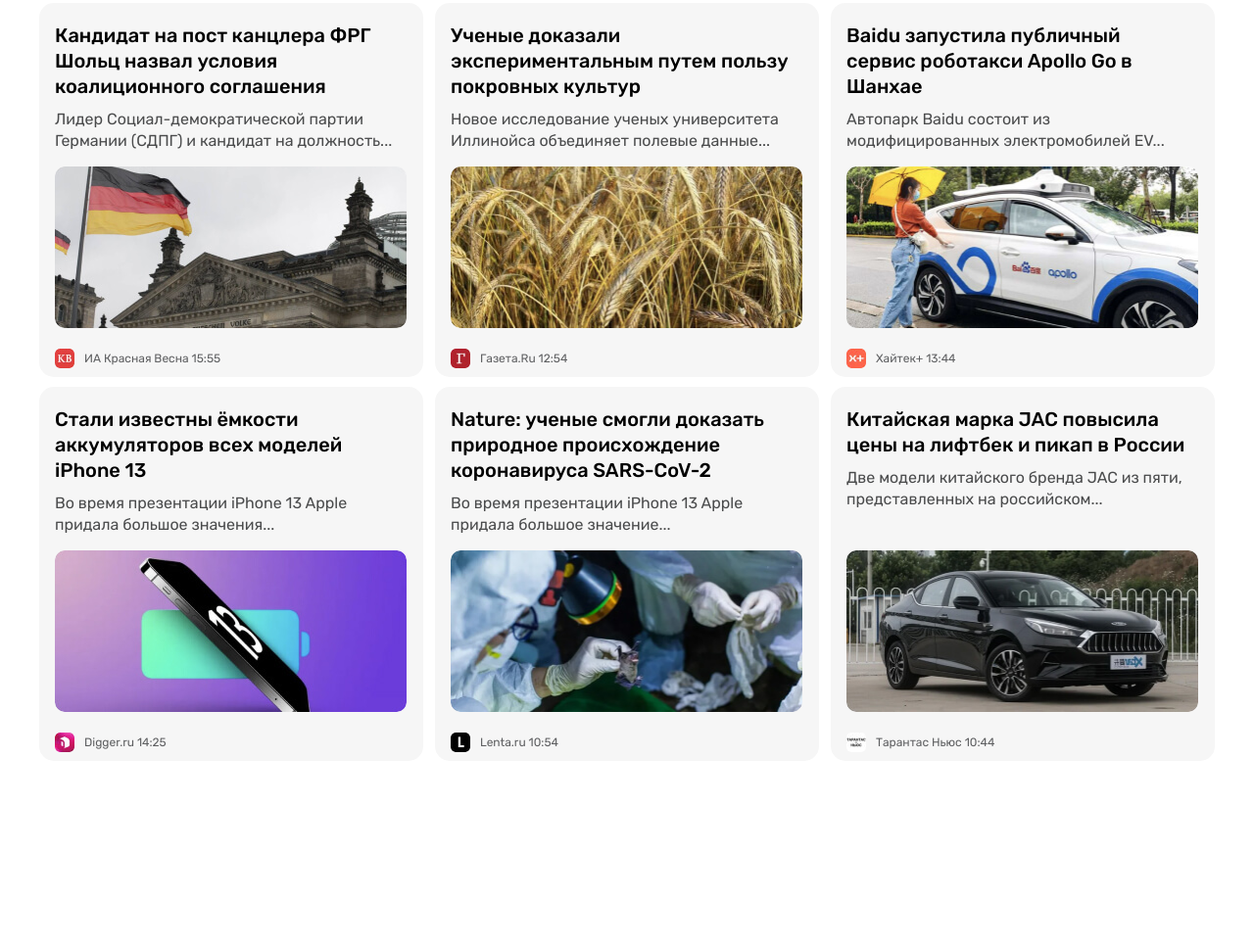
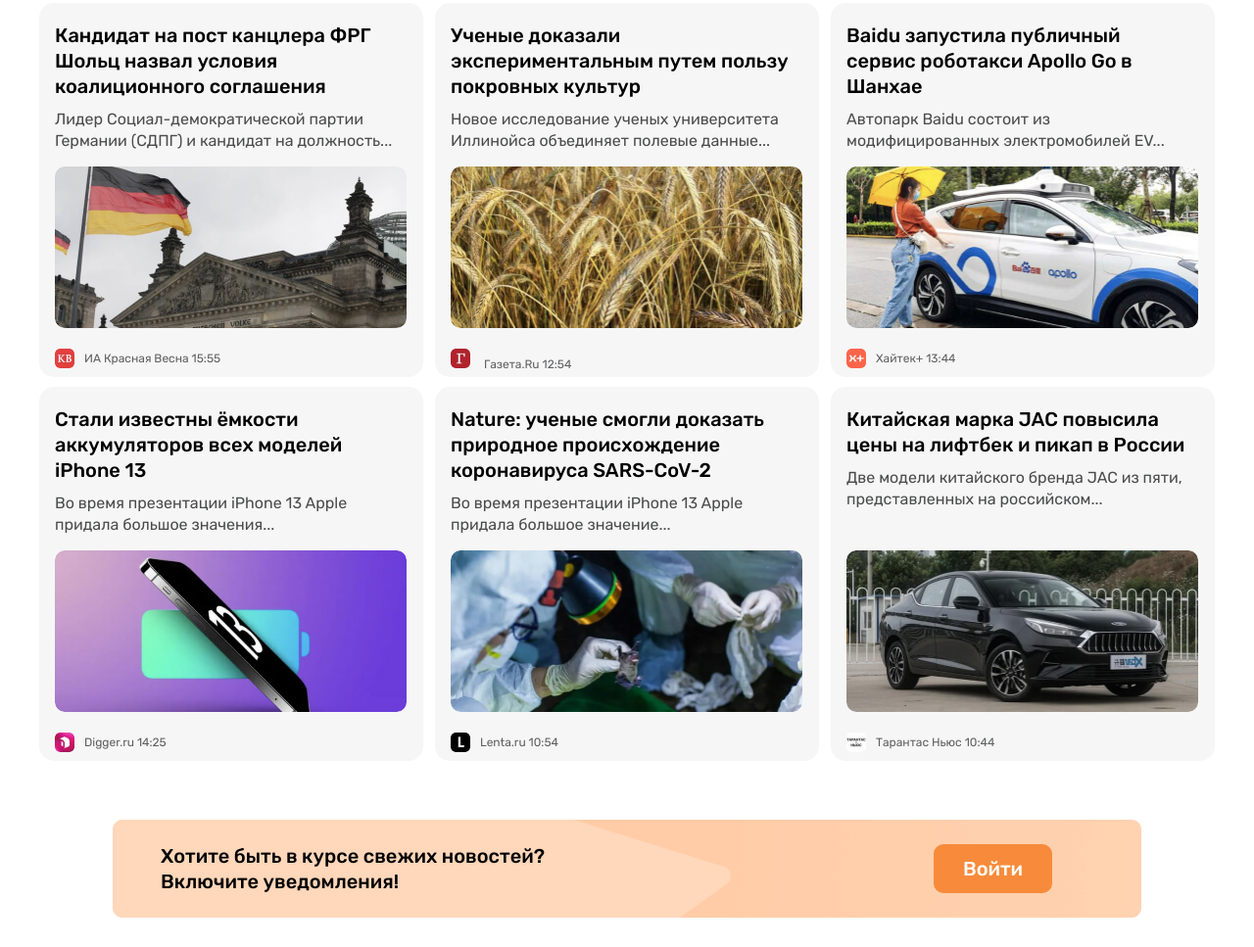
Before and after one commit to Sabohatfrontend/namanganliklar24, a plain HTML site: page index.html in a window 1280 px wide. Shown: the part 401-1368 px from the top of the page at 98% size. Before the commit the page ends 1238 px from the top, so only its background shows below. Drawn offline with Linux system fonts and the light colour scheme.

Commit message:
ADD BANNER STYLE

```diff
--- a/css/styles.css
+++ b/css/styles.css
@@ -42,6 +42,7 @@ img{
   text-align: center;
   cursor: pointer;
 }
+
 .button-primary {
   background-color: #7296ec;
   color: #fff;
@@ -96,6 +97,7 @@ img{
 .site-header-logo:active{
   opacity: 0.6;
 }
+
 /* CURRENCY RATES */
 .currency-rates {
   display: flex;
@@ -105,9 +107,11 @@ img{
   margin-right: auto;
   list-style: none;
 }
+
 .currency-rates-item:not(:last-child) {
   margin-right: 25px;
 }
+
 .currency-rates-type {
   color: #2959ce;
 }
@@ -126,6 +130,7 @@ img{
   line-height: normal;
   font-size: 14px;
 }
+
 .lang-toggle {
   display: flex;
   padding: 3px;
@@ -169,6 +174,7 @@ img{
   margin: 0;
   list-style: none;
 }
+
 .sitenav-item{
   margin-top: 4px;
   margin-bottom: 4px;
@@ -231,23 +237,27 @@ img{
   height: 132px;
   margin-bottom: 15px;
 }
+
 .site-card-link{
   display: block;
   text-decoration:none;
   color: #000;
 }
+
 .site-card-header {
   font-weight: 500;
   line-height: 1.3;
   font-size: 20px;
   margin-top: 0;
   margin-bottom: 10px;
+}
 
-}
 .site-card-text {
   margin-top: 0;
   margin-bottom: 0;
+  font-weight: normal;
 }
+
 .site-card-img {
   width: 359px;
   height: 165px;
@@ -255,18 +265,69 @@ img{
   margin-bottom: 15px;
 }
 
-.img-mean{
+.img-bottom{
   display: flex;
   align-items: center;
 }
+
 .site-card-img-mark {
   width: 20px;
   height: 20px;
   border-radius: 5px;
   margin-right: 10px;
 }
+
 .site-card-img-text {
   color: #5E5F61;
   font-size: 12px;
   line-height: 14px;
- }
+}
+
+.banner-container{
+  width: 1050px;
+  height: 100px;
+  background-image: url(/img/bacground-orange.png) ;
+  display: flex;
+  justify-content: space-between;
+  align-items: center;
+  margin-bottom: 30px;
+}
+
+.banner-text {
+  width: 404px;
+  font-weight: 500;
+  font-size: 20px;
+  line-height: 26px;
+  color:#000;
+  margin-left: 29px;
+
+}
+
+.banner-button {
+  display: inline-block;
+  padding: 13px 30px;
+  margin-right: 71px;
+  border-radius: 10px;
+  font-weight: 500;
+  font-size: 20px;
+  line-height: 24px;
+  text-decoration: none;
+  text-align: center;
+  cursor: pointer;
+}
+
+.banner-button-primary {
+  background-color: #F78B3B;
+  color: #fff;
+  font-weight: 500;
+  font-size: 20px;
+  line-height: 24px;
+}
+
+.banner-button-primary:hover{
+  opacity: 0.8;
+}
+
+.banner-button-primary:active{
+  opacity: 0.6;
+}
--- a/index.html
+++ b/index.html
@@ -86,6 +86,9 @@
           </li>
         </ul>
       </nav>
+      <!-- SITENAV-END -->
+
+      <!-- BANNER-->
       <aside class="site-header-banner">
         <a class="site-header-banner-link" href="htpp://olcha/uz" target="_blank">
           <img class="site-header-banner-img" src="img/optimize.jpg" alt="shopme" width="1200" height="128"
@@ -94,103 +97,129 @@
       </aside>
     </div>
   </header>
+
   <!-- MAIN -->
   <main class="site-main">
     <ul class="site-card-list container">
+      <!-- CARD-1 -->
       <li class="site-card-item">
-
         <div class="site-card-frame">
           <a class="site-card-link" href="#">
-            <h4 class="site-card-header">Кандидат на пост канцлера ФРГ Шольц назвал условия коалиционного соглашения</h4>
+            <h4 class="site-card-header">
+              Кандидат на пост канцлера ФРГ Шольц назвал условия коалиционного соглашения
+            </h4>
           </a>
-          <p class="site-card-text">Лидер Социал-демократической партии Германии (СДПГ) и кандидат на должность...</p>
+          <p class="site-card-text">
+            Лидер Социал-демократической партии Германии (СДПГ) и кандидат на должность...
+          </p>
         </div>
         <img class="site-card-img" src="img/card-img1.jpg" alt="image flag" width="359"    height="165"
         srcset="img/card-img1.jpg 1x, img/card-img1@2x.jpg 2x">
-        <div class="img-mean">
+        <!--  IMAGE BOTTOM -->
+        <div class="img-bottom">
           <img class="site-card-img-mark" src="img/mark1.jpg" alt="mark" width="20" height="20" srcset="img/mark1.jpg 1x, img/mark1@2x.jpg 2x">
           <span class="site-card-img-text">ИА Красная Весна 15:55</span>
         </div>
       </li>
-
+      <!-- CARD2 -->
       <li class="site-card-item">
         <div class="site-card-frame">
           <a class="site-card-link" href="#">
-            <h4 class="site-card-header">Ученые доказали экспериментальным путем пользу покровных культур</h4>
+            <h4 class="site-card-header">
+              Ученые доказали экспериментальным путем пользу покровных культур
+            </h4>
           </a>
-          <p class="site-card-text">Новое исследование ученых университета Иллинойса объединяет полевые данные... </p>
+          <p class="site-card-text">
+            Новое исследование ученых университета Иллинойса объединяет полевые данные...
+          </p>
         </div>
-
         <img class="site-card-img" src="img/card-img2.jpg" alt="image wheat"  width="359" height="165" srcset="img/card-img2.jpg 1x, img/card-img2@2x.jpg 2x">
-        <div class="img-mean">
+        <!-- IMAGE BOTTOM -->
+        <div class="img-top">
           <img class="site-card-img-mark" src="img/mark2.jpg" alt="mark"
           width="20" height="20"
           srcset="img/mark2.jpg 1x, img/mark2@2x.jpg 2x">
           <span class="site-card-img-text">Газета.Ru 12:54</span>
         </div>
       </li>
-
+      <!-- CARD3 -->
       <li class="site-card-item">
         <div class="site-card-frame">
           <a class="site-card-link" href="#">
-            <h4 class="site-card-header">Baidu запустила публичный сервис роботакси Apollo Go в Шанхае</h4>
+            <h4 class="site-card-header">
+              Baidu запустила публичный сервис роботакси Apollo Go в Шанхае
+            </h4>
           </a>
-          <p class="site-card-text">Автопарк Baidu состоит из модифицированных электромобилей EV... </p>
+          <p class="site-card-text">
+            Автопарк Baidu состоит из модифицированных электромобилей EV...
+          </p>
         </div>
-
         <img class="site-card-img" src="img/card-img3.jpg" alt="image gir width car" width="359" height="165" srcset="img/card-img3.jpg 1x, img/card-img3@2x.jpg 2x">
-        <div class="img-mean">
+        <!-- IMAGE BOTTOM -->
+        <div class="img-bottom">
           <img class="site-card-img-mark" src="img/mark3.jpg" alt="mark"
           width="20" height="20"
           srcset="img/mark3.jpg 1x, img/mark3@2x.jpg 2x">
           <span class="site-card-img-text">Хайтек+ 13:44</span>
         </div>
       </li>
-
+      <!-- CARD4 -->
       <li class="site-card-item">
         <div class="site-card-frame">
           <a class="site-card-link" href="#">
-            <h4 class="site-card-header">Стали известны ёмкости аккумуляторов всех моделей iPhone 13</h4>
+            <h4 class="site-card-header">
+              Стали известны ёмкости аккумуляторов всех моделей iPhone 13
+            </h4>
           </a>
-          <p class="site-card-text">Во время презентации iPhone 13 Apple придала большое значения...</p>
+          <p class="site-card-text">
+            Во время презентации iPhone 13 Apple придала большое значения...
+          </p>
         </div>
-
         <img class="site-card-img" src="img/card-img4.jpg" alt="image phone" width="359" height="165" srcset="img/card-img4.jpg 1x, img/card-img4@2x.jpg 2x">
-        <div class="img-mean">
+        <!-- IMAGE BOTTOM -->
+        <div class="img-bottom">
           <img class="site-card-img-mark" src="img/card-img4.jpg" alt="mark"
           width="20" height="20"
           srcset="img/mark4.jpg 1x, img/mark4@2x.jpg 2x">
           <span class="site-card-img-text">Digger.ru 14:25</span>
         </div>
       </li>
-
+      <!-- CARD-5 -->
       <li class="site-card-item">
         <div class="site-card-frame">
           <a class="site-card-link" href="#">
-            <h4 class="site-card-header">Nature: ученые смогли доказать природное происхождение коронавируса SARS-CoV-2</h4>
+            <h4 class="site-card-header">
+              Nature: ученые смогли доказать природное происхождение коронавируса SARS-CoV-2
+            </h4>
           </a>
-          <p class="site-card-text">Во время презентации iPhone 13 Apple придала большое значение...</p>
+          <p class="site-card-text">
+            Во время презентации iPhone 13 Apple придала большое значение...
+          </p>
         </div>
-
         <img class="site-card-img" src="img/card-img5.jpg" alt="image doctor" width="359" height="165" srcset="img/card-img5.jpg 1x, img/card-img5@2x.jpg 2x">
-        <div class="img-mean">
+        <!-- IMAGE BOTTOM -->
+        <div class="img-bottom">
           <img class="site-card-img-mark" src="img/mark5.jpg" alt="mark"
           width="20" height="20"
           srcset="img/mark5.jpg 1x, img/mark5@2x.jpg 2x">
           <span class="site-card-img-text">Lenta.ru 10:54</span>
         </div>
       </li>
-
+      <!-- CARD-6 -->
       <li class="site-card-item">
         <div class="site-card-frame">
           <a class="site-card-link" href="#">
-            <h4 class="site-card-header">Китайская марка JAC повысила цены на лифтбек и пикап в России</h4>
+            <h4 class="site-card-header">
+              Китайская марка JAC повысила цены на лифтбек и пикап в России
+            </h4>
           </a>
-          <p class="site-card-text">Две модели китайского бренда JAC из пяти, представленных на российском...</p>
+          <p class="site-card-text">
+            Две модели китайского бренда JAC из пяти, представленных на российском...
+          </p>
         </div>
-
         <img class="site-card-img" src="img/card-img6.jpg" alt="image car" width="359" height="165" srcset="img/card-img6.jpg 1x, img/card-img6@2x.jpg 2x">
-        <div class="img-mean">
+        <!-- IMAGE BOTTOM -->
+        <div class="img-bottom">
           <img class="site-card-img-mark" src="img/mark6.jpg" alt="mark"
           width="20" height="20"
           srcset="img/mark6.jpg 1x, img/mark6@2x.jpg 2x">
@@ -198,7 +227,13 @@
         </div>
       </li>
     </ul>
-
+    <!-- ORANGE BANNER -->
+    <section class="container banner-container">
+      <h2 class="banner-text">
+        Хотите быть в курсе свежих новостей?  Включите уведомления!
+      </h2>
+      <a class="banner-button banner-button-primary" href="#">Войти</a>
+    </section>
   </main>
 </body>
 </html>
```
Also changed, not shown: img/bacground-orange.png (added).
